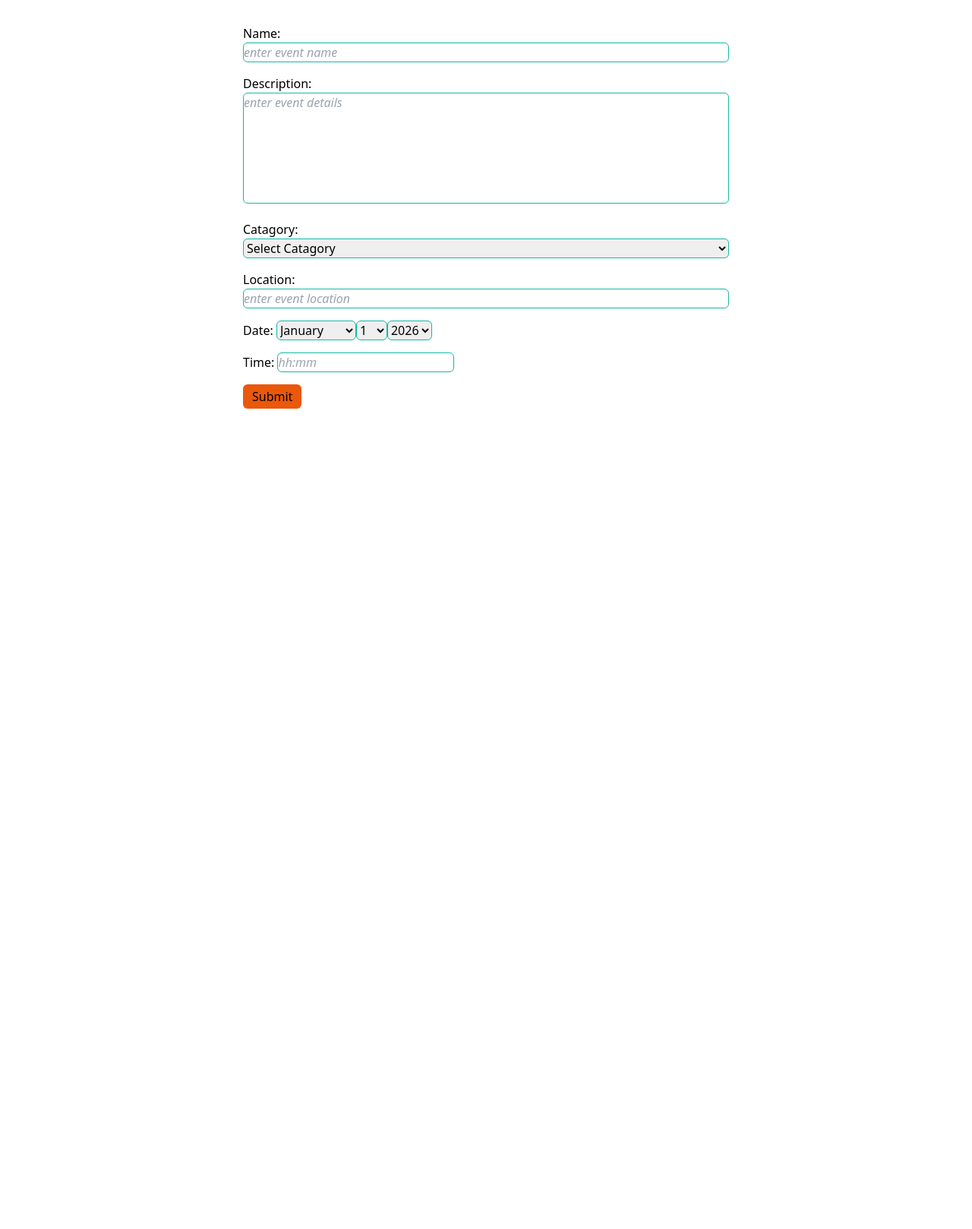
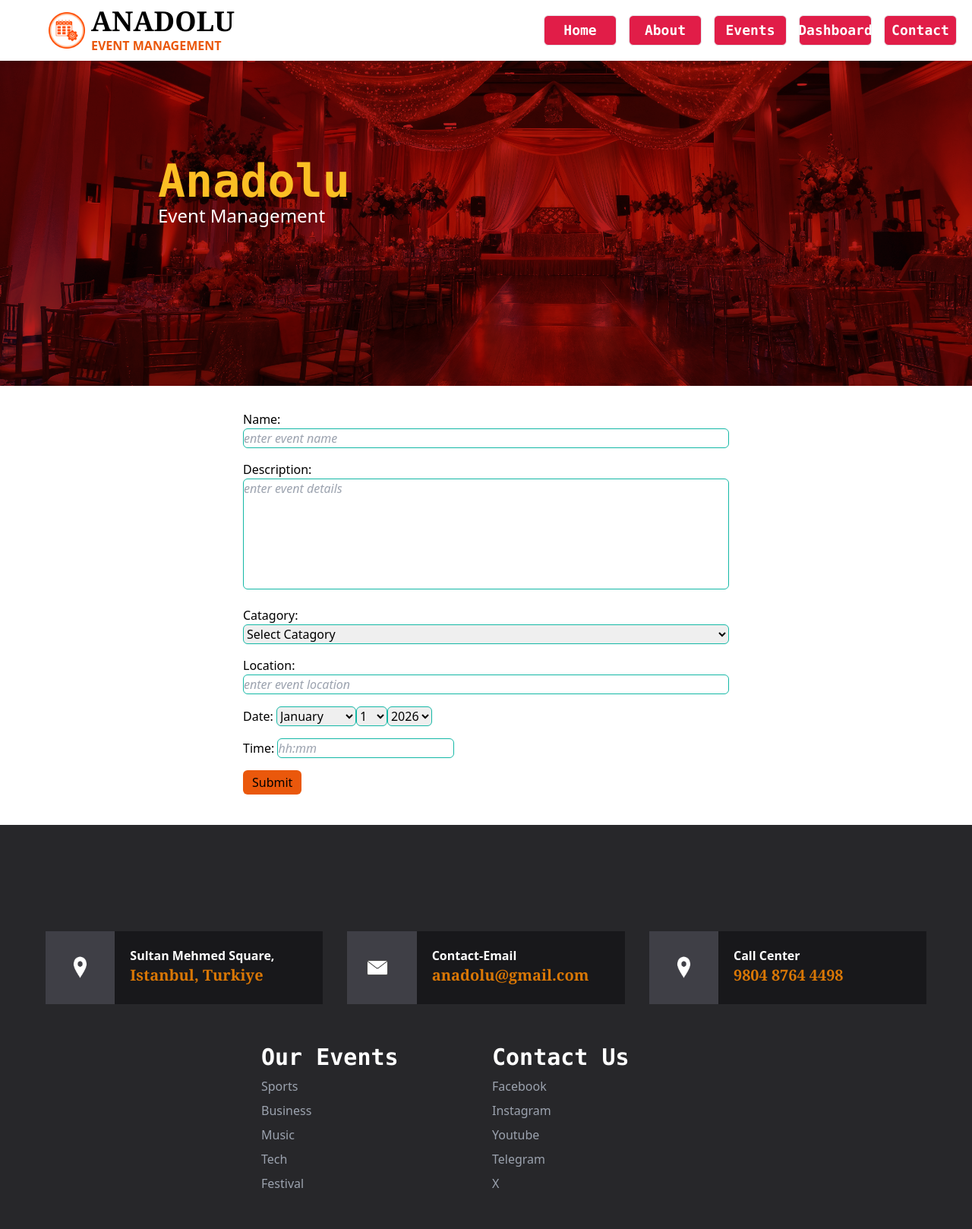
Before and after one commit to robiulhossain-dev/event-management, a Django app: page /events/create-event/ in a window 1280 px wide. Shown: the whole page at 76% size. Before the commit the page ends 538 px from the top, so only its background shows below. Run offline with Django 5.2, Linux system fonts and the light colour scheme; data that the repository does not hold is empty.

Commit message:
Project is almost done, some features should be added in future

```diff
--- a/event_management/urls.py
+++ b/event_management/urls.py
@@ -1,6 +1,7 @@
 from django.contrib import admin
 from django.urls import path, include
+from debug_toolbar.toolbar import debug_toolbar_urls
 urlpatterns = [
     path('admin/', admin.site.urls),
     path('events/', include('events.urls'))
-]
+]+ debug_toolbar_urls()
--- a/events/templates/dashboard/create_event.html
+++ b/events/templates/dashboard/create_event.html
@@ -1,14 +1,9 @@
+{% extends "dashboard/frontpage.html" %}
 {% load static %}
-<!doctype html>
-<html>
-  <head>
-    <meta charset="UTF-8" />
-    <meta name="viewport" content="width=device-width, initial-scale=1.0" />
-    <link rel="stylesheet" href="{% static "css/style.css" %}">
-    <link rel="stylesheet" href="{% static "css/output.css" %}">
-    <title>Create-Event</title>
-  </head>
-  <body class="w-1/2 mx-auto mt-8">
+<title>{% block title %}Create-Event{% endblock title %}</title>
+{% block events-home-page %}
+
+  <div class="w-1/2 mx-auto mt-8">
     <div>
         {% if messages %}
           {% for message in messages %}
@@ -27,5 +22,5 @@
         {{form.as_p}}
         <button type="submit" class="bg-orange-600 rounded-md px-3 py-1 hover:bg-orange-700">Submit</button>
     </form>
-  </body>
-</html>
+  </div>
+{% endblock events-home-page %}
--- a/events/templates/dashboard/event_details.html
+++ b/events/templates/dashboard/event_details.html
@@ -1,5 +1,6 @@
 {% extends "dashboard/frontpage.html" %}
 {% load static %}
+<title>{% block title %}Event-Details{% endblock title %}</title>
 {% block events-home-page %}
 
 <div class="mt-10 bg-white">
--- a/events/templates/dashboard/eventlist.html
+++ b/events/templates/dashboard/eventlist.html
@@ -1,5 +1,6 @@
 {% extends "dashboard/frontpage.html" %}
 {% load static %}
+<title>{% block title %}Event-List{% endblock title %}</title>
 {% block events-home-page %}
 
 
--- a/events/templates/dashboard/frontpage.html
+++ b/events/templates/dashboard/frontpage.html
@@ -6,7 +6,7 @@
     <meta name="viewport" content="width=device-width, initial-scale=1.0" />
     <link rel="stylesheet" href="{% static "css/style.css" %}">
     <link rel="stylesheet" href="{% static "css/output.css" %}">
-    <title>Event</title>
+    <title>{% block title %}{% endblock title %}</title>
   </head>
   <body class="">
     {% comment %} napvar {% endcomment %}
--- a/events/templates/dashboard/homepage.html
+++ b/events/templates/dashboard/homepage.html
@@ -1,4 +1,5 @@
 {% extends "dashboard/frontpage.html" %}
+<title>{% block title %}HomePage{% endblock title %}</title>
 {% block events-home-page %}
 
 
--- a/events/templates/dashboard/user_dashboard.html
+++ b/events/templates/dashboard/user_dashboard.html
@@ -1,5 +1,6 @@
 {% extends "dashboard/frontpage.html" %}
 {% load static %}
+<title>{% block title %}Manager-Dashboard{% endblock title %}</title>
 {% block events-home-page %}
 
 <div class="bg-gray-100 pb-5">
--- a/events/views.py
+++ b/events/views.py
@@ -19,16 +19,16 @@ def eventlist(request):
     query = request.GET.get('q')
     get_cat = request.GET.get('catagory')
 
-    events = Event.objects.filter(date__gt=date.today()).order_by('date')
+    events = Event.objects.select_related('catagory').filter(date__gt=date.today()).order_by('date')
 
     if query:
-        events = events.filter(
+        events = events.select_related('catagory').filter(
             Q(name__icontains=query) |
             Q(location__icontains=query)
         )
 
     if get_cat:
-        events = events.filter(catagory_id=get_cat)
+        events = events.select_related('catagory').filter(catagory_id=get_cat)
 
     if not query and not get_cat:
         events = events[:5]
@@ -55,13 +55,13 @@ def user_dashboard(request):
     date_filter = request.GET.get('date')
 
     if date_filter == 'today':
-        events = Event.objects.filter(date = date.today())
+        events = Event.objects.select_related('catagory').filter(date = date.today())
     elif date_filter == 'future':
-        events = Event.objects.filter(date__gt = date.today())
+        events = Event.objects.select_related('catagory').filter(date__gt = date.today())
     elif date_filter == 'past':
-        events = Event.objects.filter(date__lt = date.today())
+        events = Event.objects.select_related('catagory').filter(date__lt = date.today())
     else:
-        events = Event.objects.all()
+        events = Event.objects.select_related('catagory').all()
 
 
     counts = Event.objects.aggregate(
--- a/static/css/output.css
+++ b/static/css/output.css
@@ -799,17 +803,13 @@ video {
   width: 2.25rem;
 }
 
-.w-full {
-  width: 100%;
-}
-
-.w-16 {
-  width: 4rem;
-}
-
 .w-fit {
   width: -moz-fit-content;
   width: fit-content;
+}
+
+.w-full {
+  width: 100%;
 }
 
 .border-collapse {
```
Also changed, not shown: other parts of static/css/output.css (+39 -47 lines), event_management/settings.py (+10 -1 lines).
